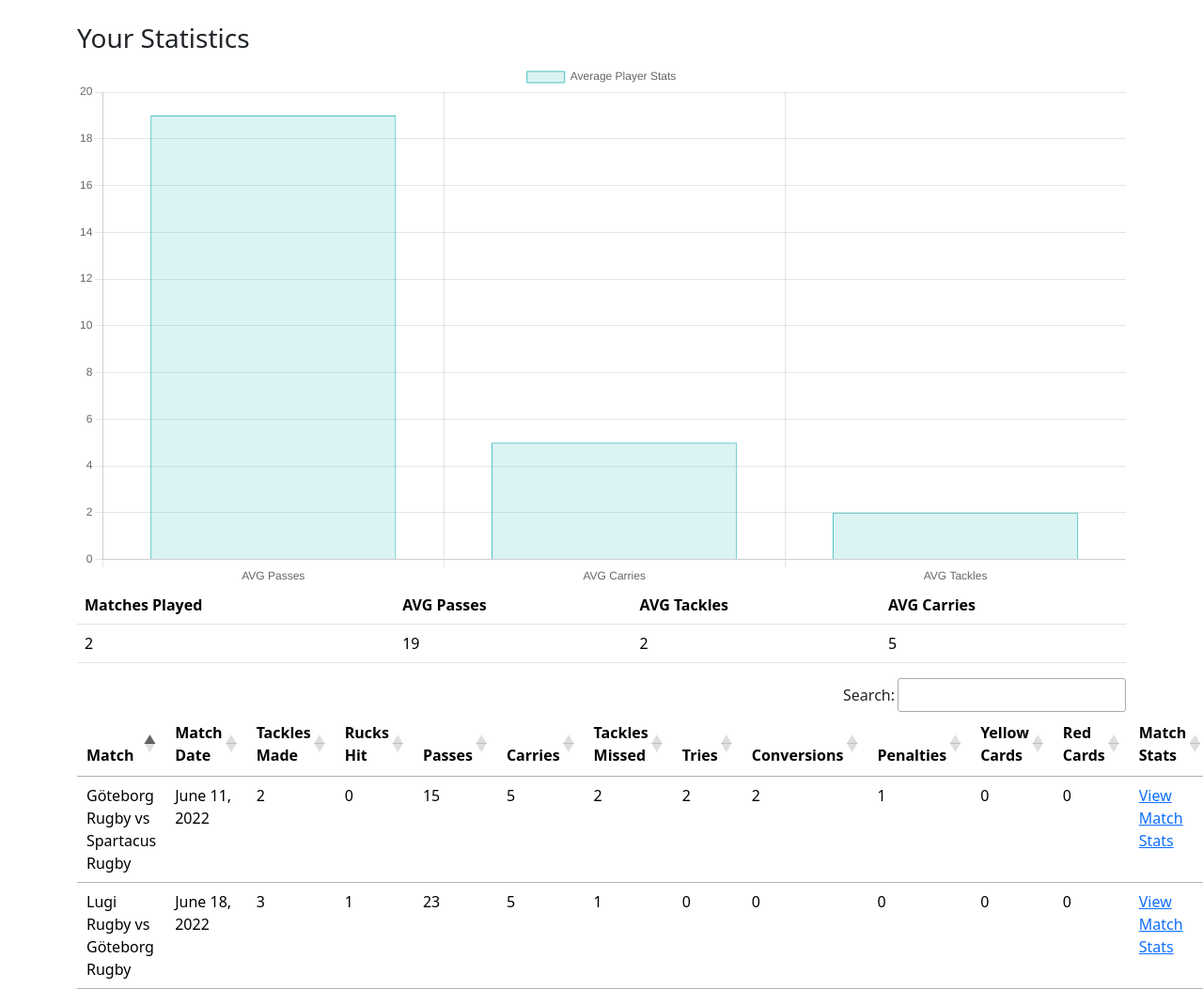
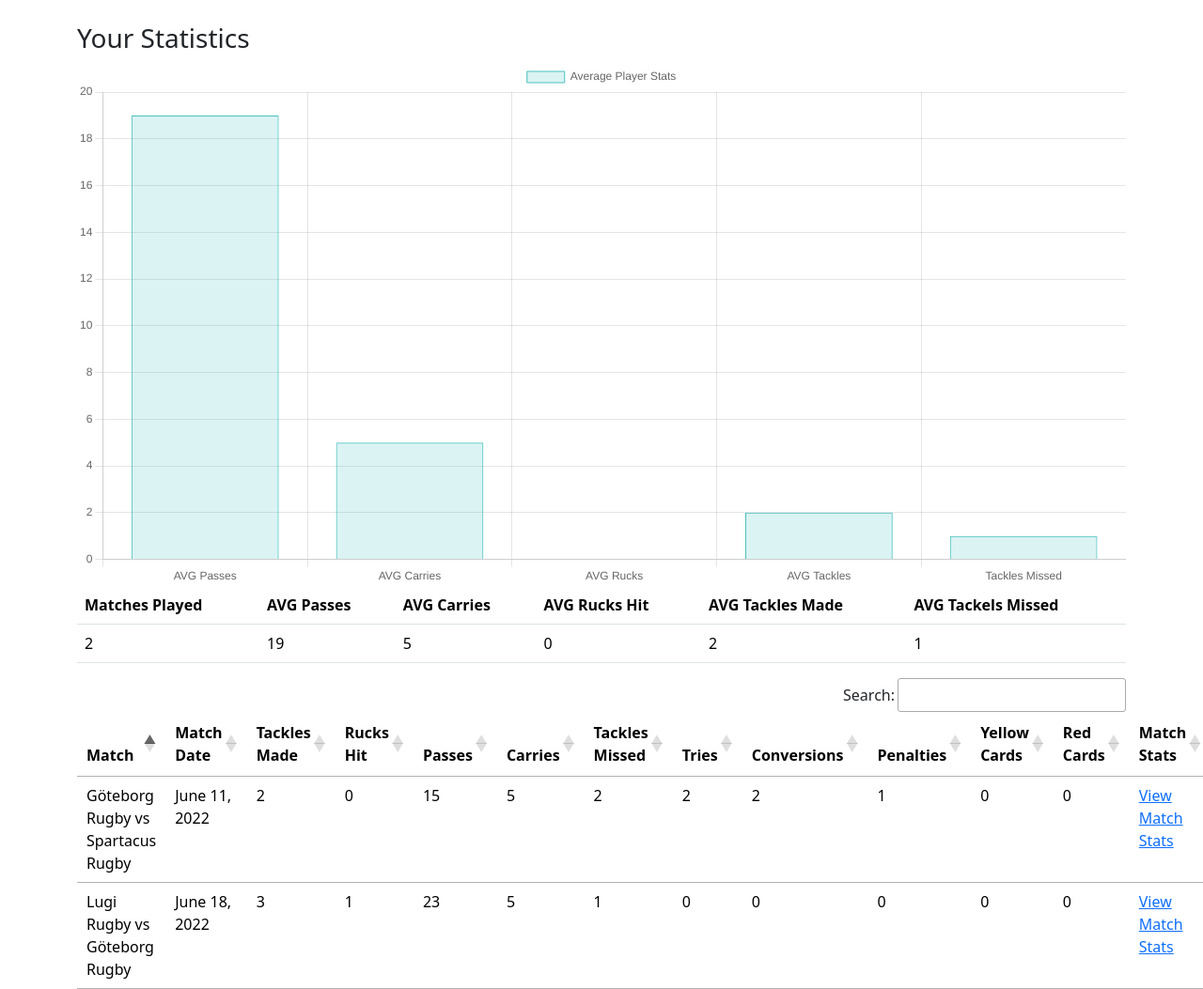
Before and after one commit to danielaldham/rugbystats, a Django app: page / in a window 1280 px wide. Shown: the part 73-1126 px from the top of the page at 94% size. Run offline with Django 4.2, Linux system fonts and the light colour scheme; a user stored in the database is signed in; data comes from the database, SQL or seed files in the repository; some libraries are stand-ins or nearby versions.

Commit message:
add more fields to avg stats

```diff
--- a/rugbystats/stats/templates/index.html
+++ b/rugbystats/stats/templates/index.html
@@ -27,16 +27,20 @@
                 <tr>
                   <th>Matches Played</th>
                   <th>AVG Passes</th>
-                  <th>AVG Tackles</th>
                   <th>AVG Carries</th>
+                  <th>AVG Rucks Hit</th>
+                  <th>AVG Tackles Made</th>
+                  <th>AVG Tackels Missed</th>
                 </tr>
               </thead>
               <tbody>
                 <tr>
                   <td>{{ player_averages.matches_played }}</td>
                   <td>{{ player_averages.avg_passes }}</td>
+                  <td>{{ player_averages.avg_carries }}</td>
+                  <td>{{ player_averages.avg_rucks }}</td>
                   <td>{{ player_averages.avg_tackles }}</td>
-                  <td>{{ player_averages.avg_carries }}</td>
+                  <td>{{ player_averages.avg_tackles_missed }}</td>
                 </tr>
               </tbody>
             </table>
@@ -135,10 +139,10 @@
   const myChart = new Chart(ctx, {
       type: 'bar',
       data: {
-        labels : ['AVG Passes', 'AVG Carries', 'AVG Tackles'],
+        labels : ['AVG Passes', 'AVG Carries', 'AVG Rucks', 'AVG Tackles', 'Tackles Missed'],
           datasets: [{
             label: "Average Player Stats",
-            data : [{{ player_averages.avg_passes }}, {{ player_averages.avg_carries }}, {{ player_averages.avg_tackles }}],
+            data : [{{ player_averages.avg_passes }}, {{ player_averages.avg_carries }}, {{ player_averages.avg_rucks }}, {{ player_averages.avg_tackles }}, {{ player_averages.avg_tackles_missed }}],
             backgroundColor: 'rgba(75, 192, 192, 0.2)',
             borderColor: 'rgba(75, 192, 192, 1)',
             borderWidth: 1
--- a/rugbystats/stats/views.py
+++ b/rugbystats/stats/views.py
@@ -63,13 +63,17 @@ def index(request):
                     avg_tackles= Sum('tackles_made') / Count('tackles_made'),
                     avg_carries=Sum('carries') / Count('carries'),
                     avg_passes=Sum('passes') / Count('passes'),
-                    count = Count('tackles_made')
+                    count = Count('tackles_made'),
+                    avg_rucks = Sum('rucks_hit') / Count('rucks_hit'),
+                    avg_tackles_missed = Sum('tackles_missed') / Count('tackles_missed')
                 )
                 player_averages = {
                     'matches_played': aggregate_data['count'],
                     'avg_tackles': aggregate_data['avg_tackles'],
                     'avg_carries': aggregate_data['avg_carries'],
                     'avg_passes': aggregate_data['avg_passes'],
+                    'avg_rucks': aggregate_data['avg_rucks'],
+                    'avg_tackles_missed': aggregate_data['avg_tackles_missed'],
                 }
                 context = {'statistics': statistics, 'player_averages': player_averages}
                 return render(request, 'index.html', context)
```
